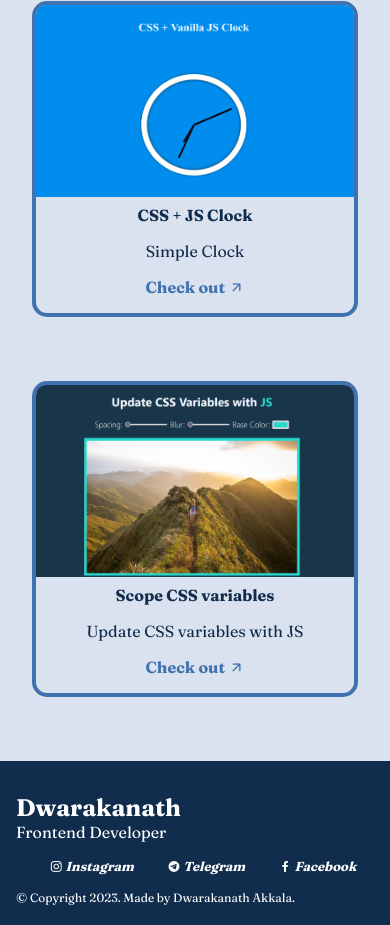
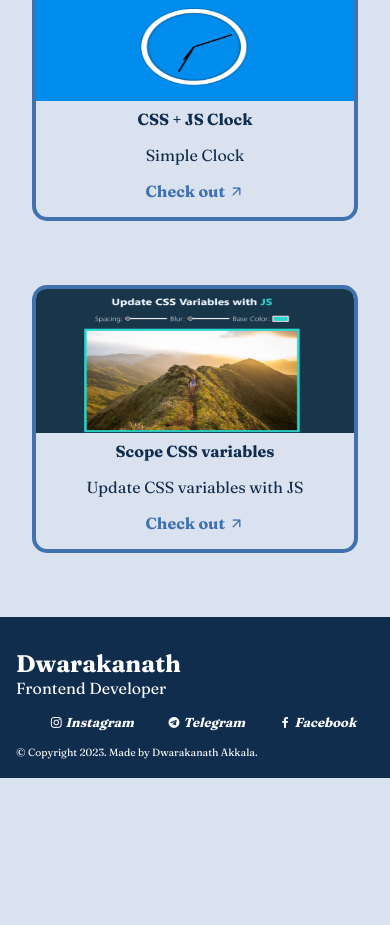
Before and after one commit to DwarakanathAkkala/JavaScript30, a plain HTML site: page index.html in a window 390 px wide. Shown: the part 629-1554 px from the top of the page. After the commit the page ends 1407 px from the top, so only its background shows below. Drawn offline with nearby package versions, Linux system fonts and the light colour scheme.

Commit message:
Responsive Home

```diff
--- a/styles.css
+++ b/styles.css
@@ -145,7 +145,7 @@ footer {
     }
 
     img {
-        height: 12rem;
+        height: 9rem;
     }
 
     h5 {
@@ -180,7 +180,7 @@ footer {
 
     .footer_copy {
         text-align: start;
-        font-size: 0.75rem;
+        font-size: 0.65rem;
     }
 }
 
```
Also changed, not shown: 03 - Update CSS variable using JS/index.html (+0 -1 lines).
